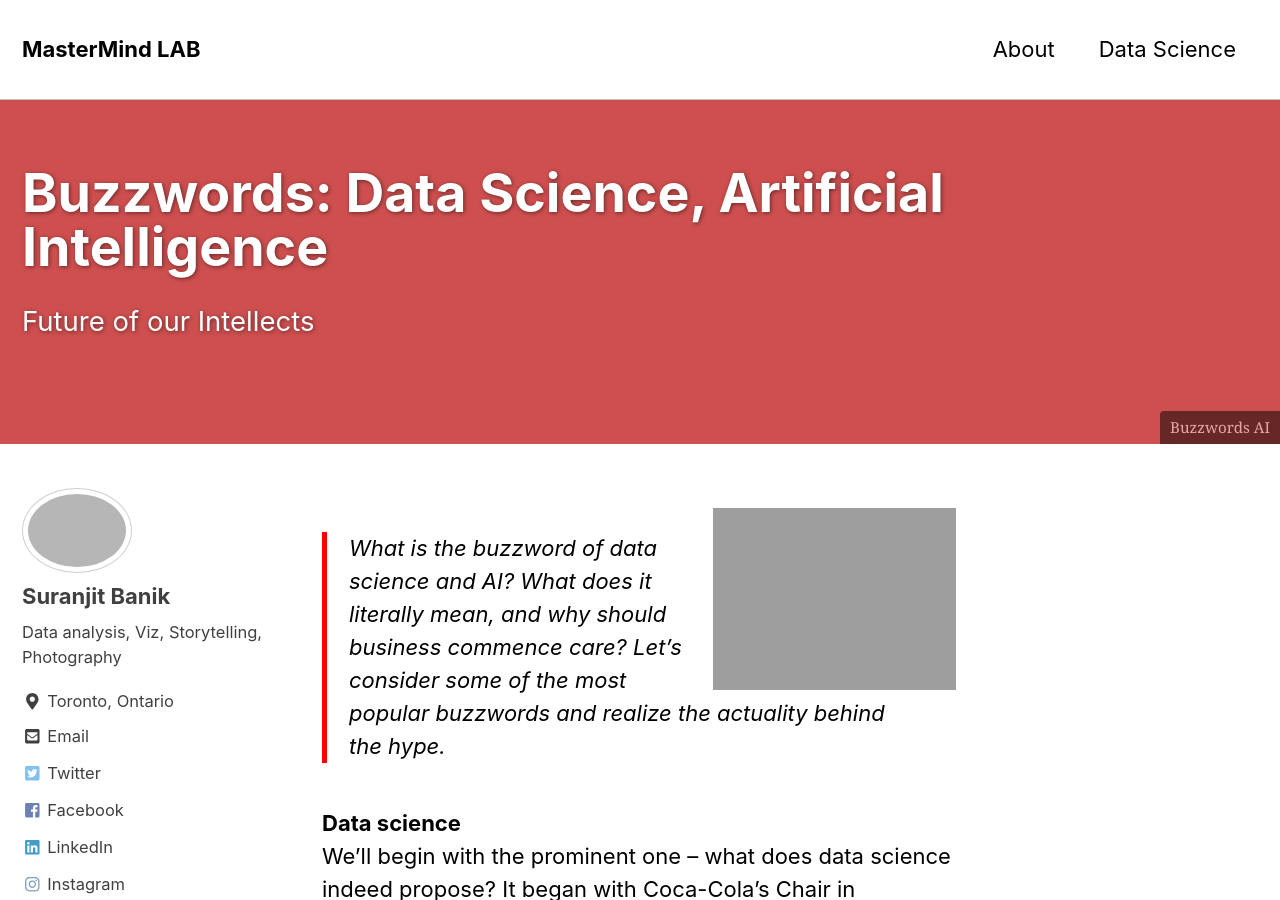
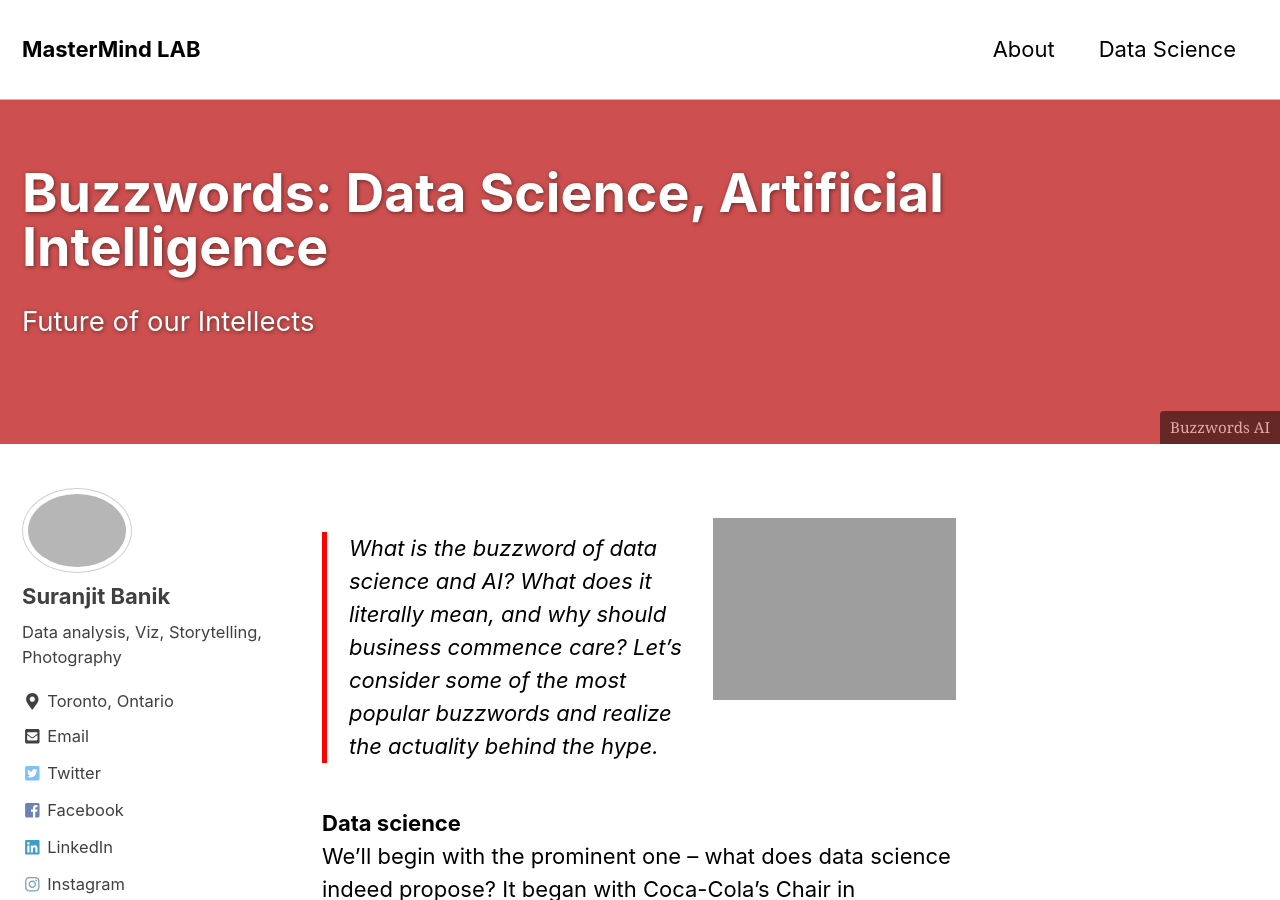
Before and after one commit to mastermindLAB/mastermindLAB.github.io, a Jekyll site: the page built from _posts/2019-03-29-DefinitionOfDataScience.md, in a window 1280 px wide and 900 px high. Built offline with Jekyll 4.4.1, drawn with Linux system fonts in a browser that asks for light colours; nearby versions of some CDN libraries.

```diff
--- a/_posts/2019-03-29-DefinitionOfDataScience.md
+++ b/_posts/2019-03-29-DefinitionOfDataScience.md
@@ -12,7 +12,7 @@
       url: "https://github.com/mastermindlab"
 ---
 
-<center><img style="padding:20px 2px 0px 5px;" align="right" src="{{ site.url }}{{ site.baseurl }}/images/face-recognision-blog.jpg" width="250" height="150"></center>
+<center><img style="padding:30px 2px 0px 5px;" align="right" src="{{ site.url }}{{ site.baseurl }}/images/face-recognision-blog.jpg" width="250" height="150"></center>
 >What is the buzzword of _data science_ and AI? What does it literally mean, and why should business commence care? Let’s consider some of the most popular buzzwords and realize the actuality behind the hype.
 
 
```
